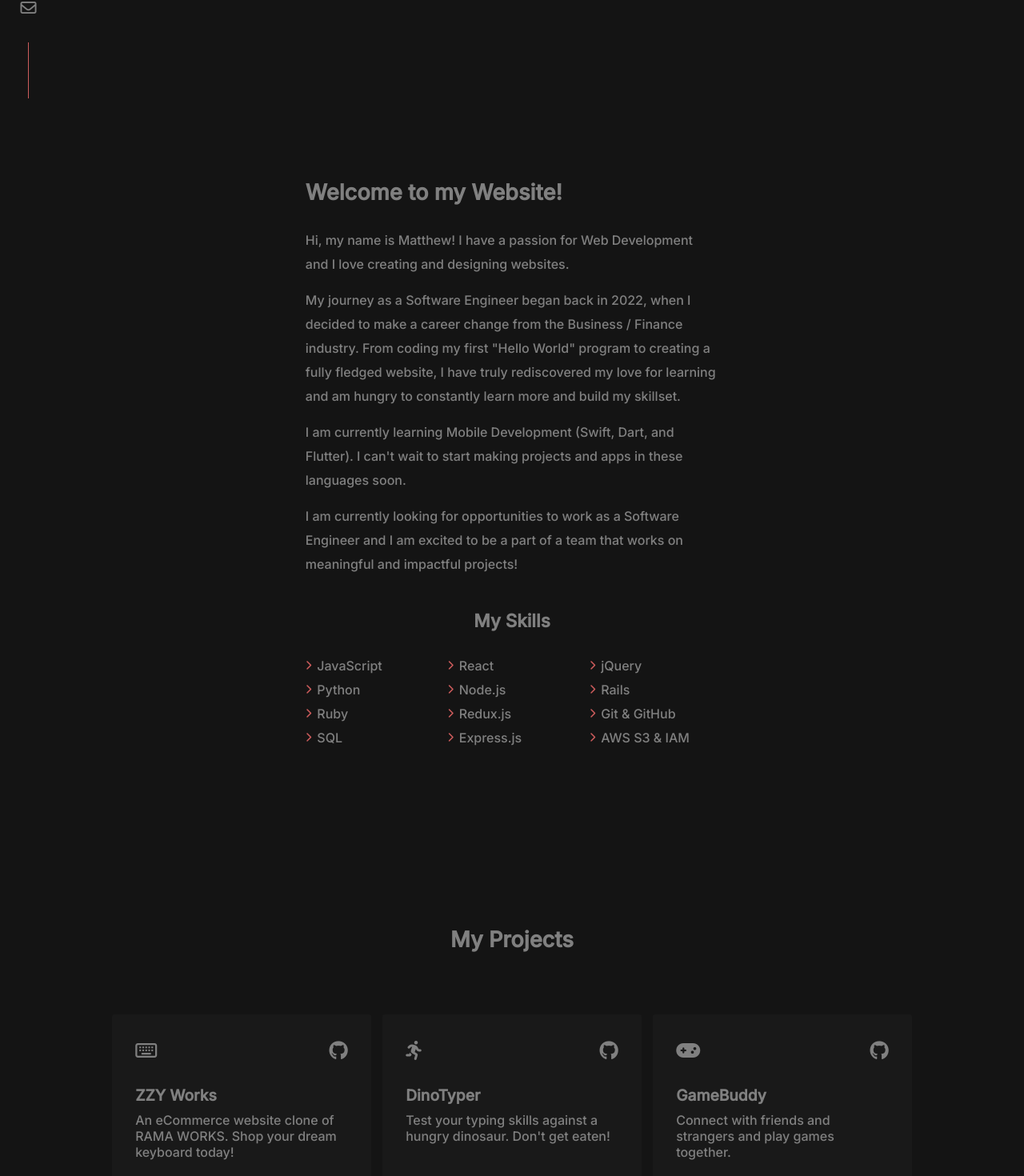
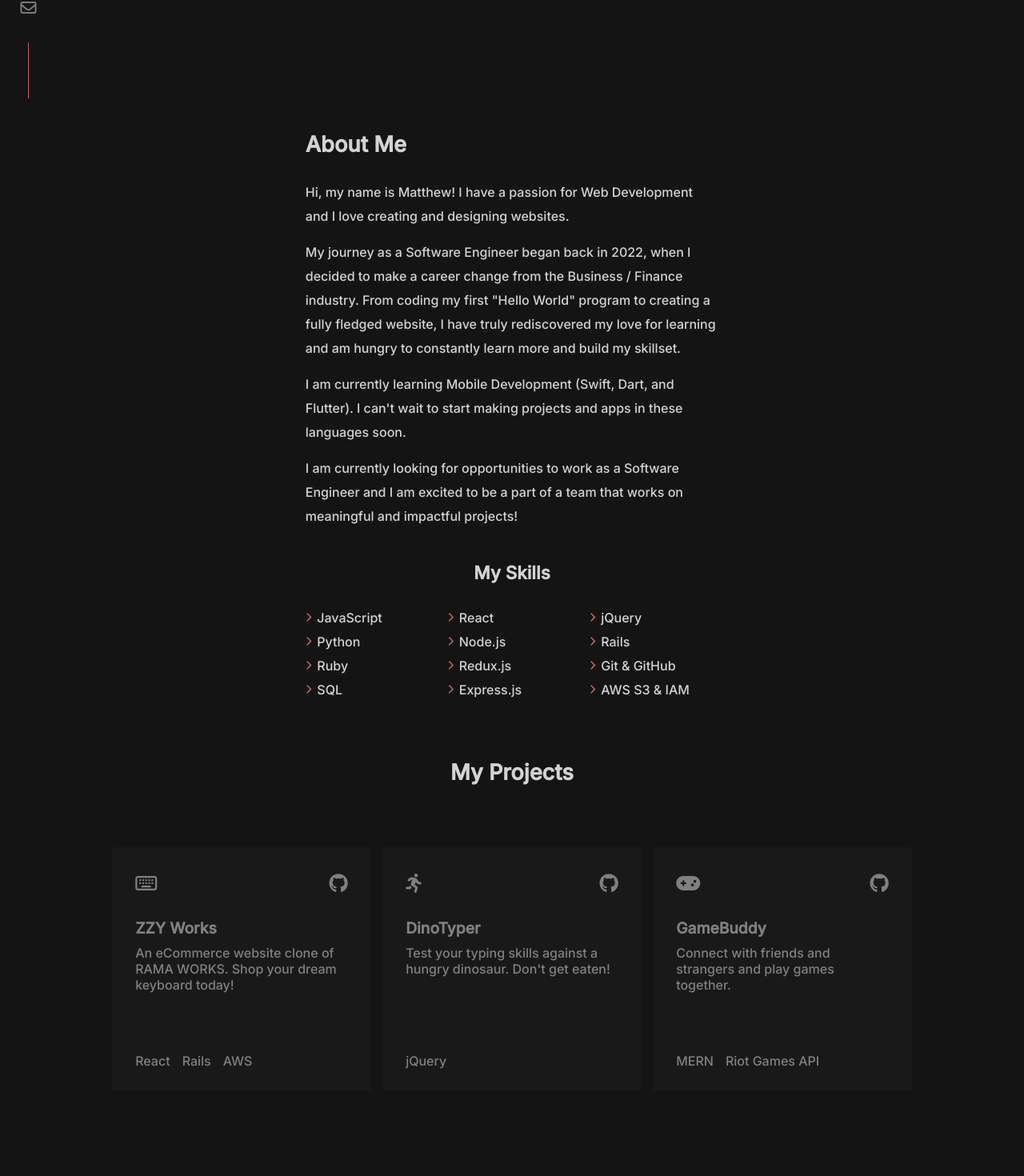
Before and after one commit to mattzteh/portfolio, a React (Create React App) app: page / in a window 1280 px wide. Shown: the part 677-2147 px from the top of the page at 80% size. Built offline with nearby package versions, Linux system fonts and the light colour scheme.

Commit message:
change to brigher color text

```diff
--- a/src/Components/About/index.js
+++ b/src/Components/About/index.js
@@ -19,7 +19,7 @@ const About = () => {
 
         	<div className='about-content'>
           		<div className='about-text'>
-    				<m.h1 variants={fadeIn}>Welcome to my Website!</m.h1>
+    				<m.h1 variants={fadeIn}>About Me</m.h1>
 					<m.p variants={fadeIn}>{aboutText[0]}</m.p>
 					<m.p variants={fadeIn}>{aboutText[1]}</m.p>
 					<m.p variants={fadeIn}>{aboutText[2]}</m.p>
--- a/src/Components/Home/Home.css
+++ b/src/Components/Home/Home.css
@@ -2,8 +2,8 @@
     display: grid;
     place-items: center;
     position: relative;
-    color: grey;
-    min-height: 100vh;
+    min-height: 95vh;
+    color: lightgrey;
 }
 
 .h-overflow {
@@ -31,6 +31,7 @@
 
 .home-hero h1 {
     font-size: 70px;
+    color: whitesmoke;
 }
 
 .home-hero h2 {
--- a/src/Components/NavBar/index.js
+++ b/src/Components/NavBar/index.js
@@ -42,7 +42,7 @@ const NavBar = () => {
                 </m.div>
 
                 <m.div variants={fadeUp} className='link'>
-                    <Link to="/projects" spy={true} smooth={true} offset={50} duration={200}>
+                    <Link to="/projects" spy={true} smooth={true} offset={-65} duration={200}>
                         <nav>Projects</nav>
                     </Link>
                 </m.div>
--- a/src/Components/Projects/Project.css
+++ b/src/Components/Projects/Project.css
@@ -1,4 +1,6 @@
 .projects {
+    display: grid;
+    place-items: center;
     margin: 0px 50px;
 }
 
@@ -7,6 +9,7 @@
     font-size: 1.7rem;
     font-weight: bold;
     margin-top: 50px;
+    color: lightgrey;
 }
 
 .projects-container {
--- a/src/Components/Projects/index.js
+++ b/src/Components/Projects/index.js
@@ -8,7 +8,6 @@ const ProjectsIndex = () => {
 
     return (
         <>
-        <div className='comp-container'>
         <m.div
         initial="hidden"
         whileInView="show"
@@ -21,7 +20,6 @@ const ProjectsIndex = () => {
                 {projectsData.map(project => <div key={project.id}><Project project={project}/></div>)}
             </div>
         </m.div>
-        </div>
         </>
     )
 }
```
Lines whose indentation alone changed are shown as unchanged.
